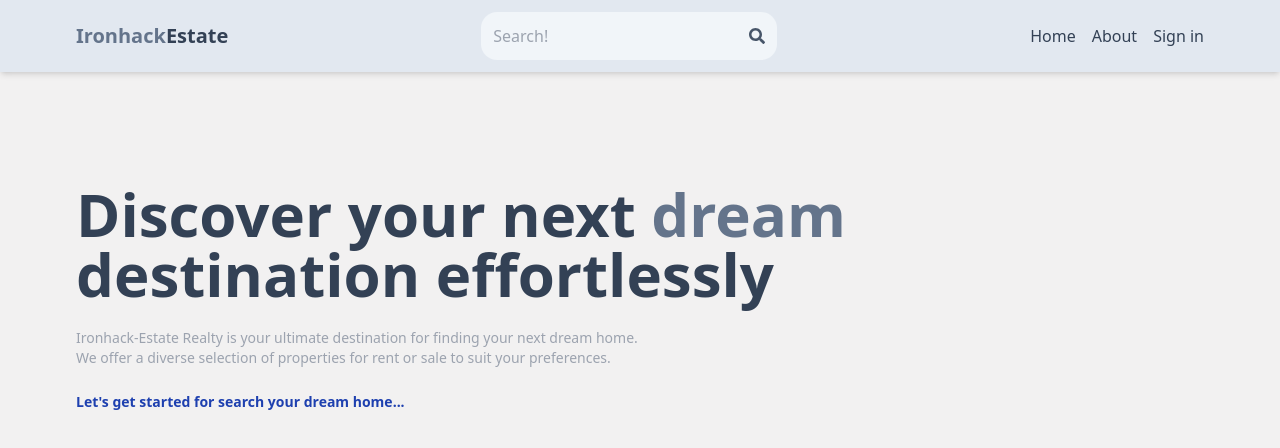
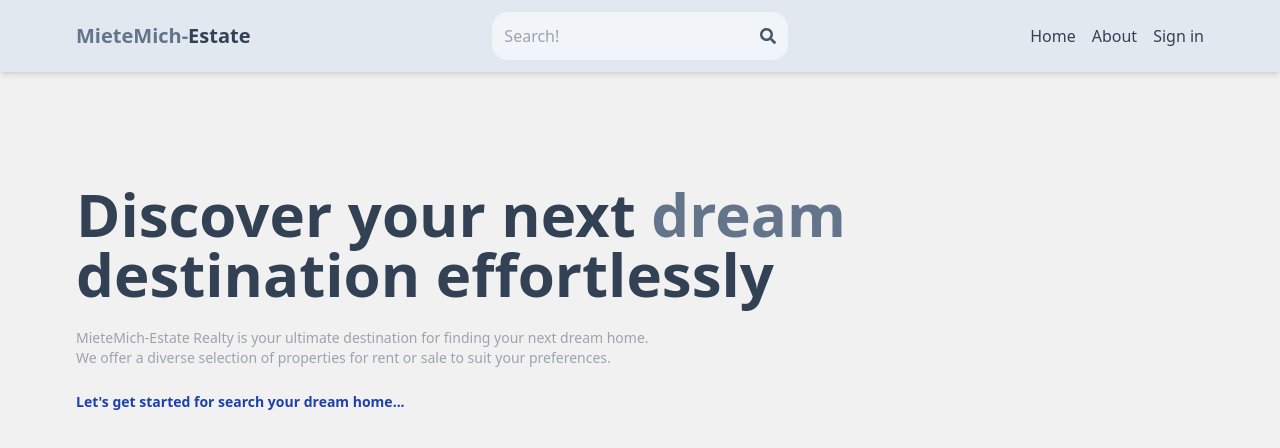
Before and after one commit to UlviAzizli/Real-estate, a React (Vite) app: page / in a window 1280 px wide. Shown: the top 448 px of the page. Built offline with nearby package versions, Linux system fonts and the light colour scheme; no server answers.

Commit message:
name changed

```diff
--- a/src/components/Header.jsx
+++ b/src/components/Header.jsx
@@ -29,7 +29,7 @@ export default function Header() {
       <div className="flex justify-between items-center max-w-6xl mx-auto p-3">
         <Link to="/">
           <h1 className="font-bold text-sm sm:text-xl flex flex-wrap">
-            <span className="text-slate-500">Ironhack</span>
+            <span className="text-slate-500">MieteMich-</span>
             <span className="text-slate-700">Estate</span>
           </h1>
         </Link>
--- a/src/pages/Home.jsx
+++ b/src/pages/Home.jsx
@@ -54,7 +54,7 @@ export default function Home() {
           destination effortlessly
         </h1>
         <div className="text-gray-400 text-xs sm:text-sm">
-          Ironhack-Estate Realty is your ultimate destination for finding your
+          MieteMich-Estate Realty is your ultimate destination for finding your
           next dream home.
           <br />
           We offer a diverse selection of properties for rent or sale to suit
```
